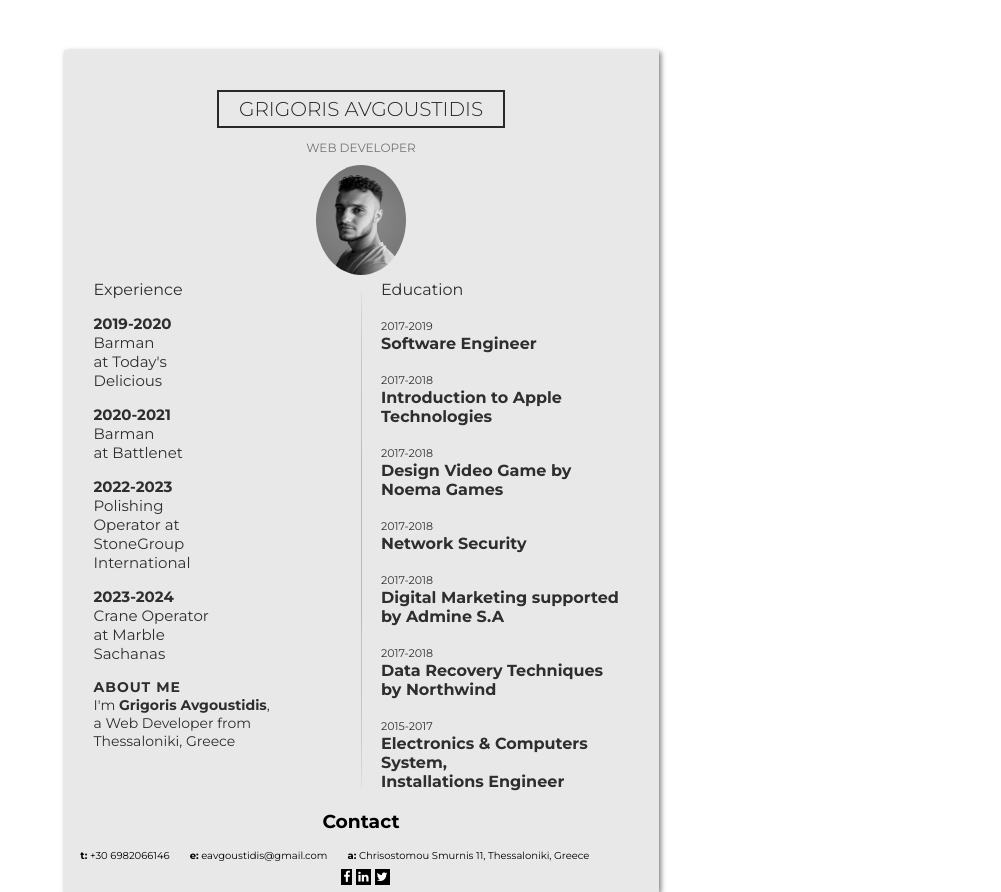
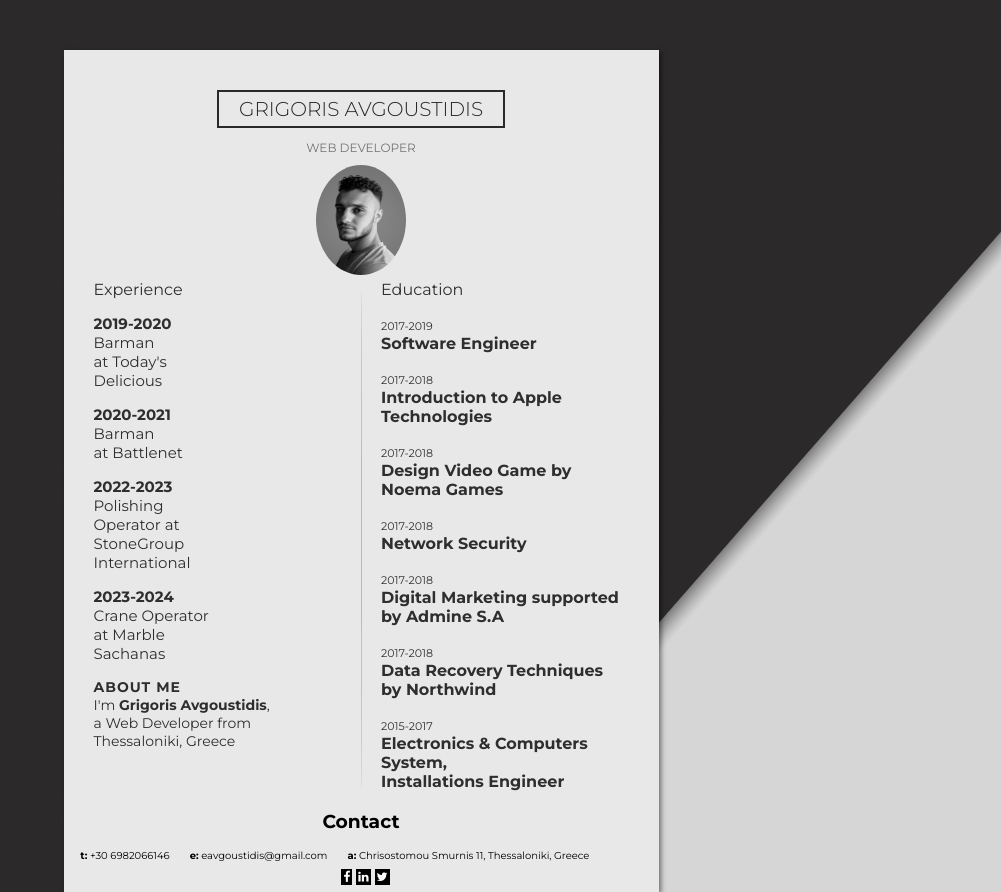
Before and after one commit to GrigorisAv/greg-cv-resume, a plain HTML site: page index.html in a window 1280 px wide. Shown: the whole page, without its empty margins (279-1280 px from the left). Drawn offline with Linux system fonts and the light colour scheme.

Commit message:
Update style.css

```diff
--- a/style.css
+++ b/style.css
@@ -4,7 +4,7 @@
 
 
 body {
-  background-image: url('images/backgroundcv.jpg');
+  background-image: url('backgroundcv.jpg');
   z-index: -99;
   width: 100%;
   height: 100vh;
```
